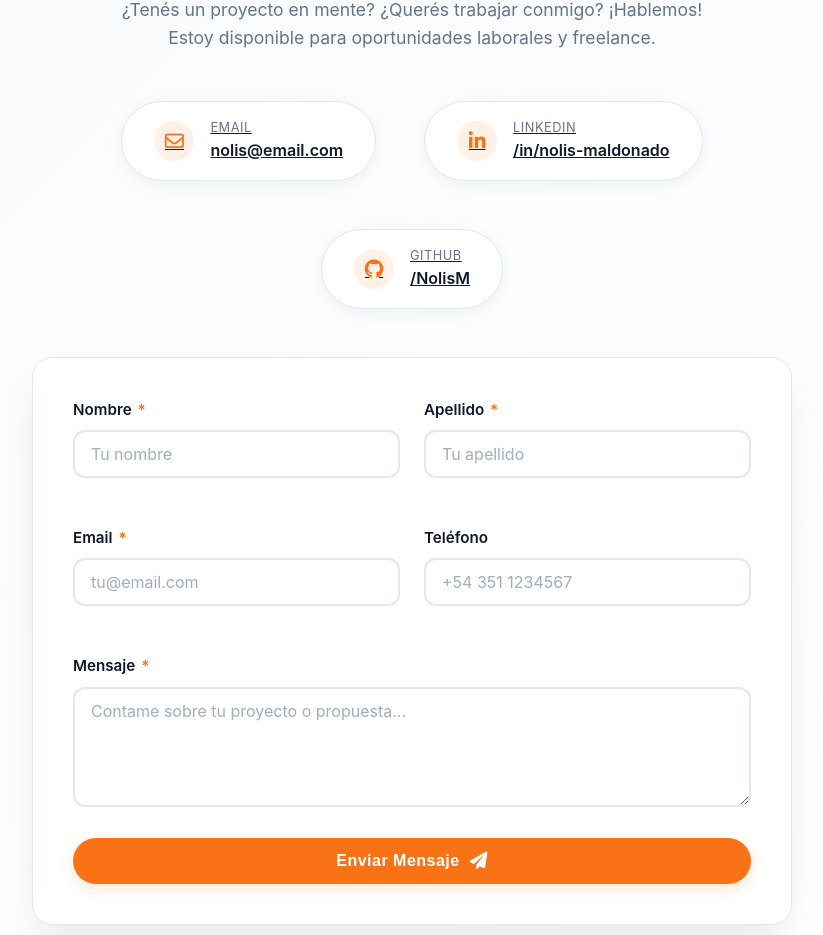
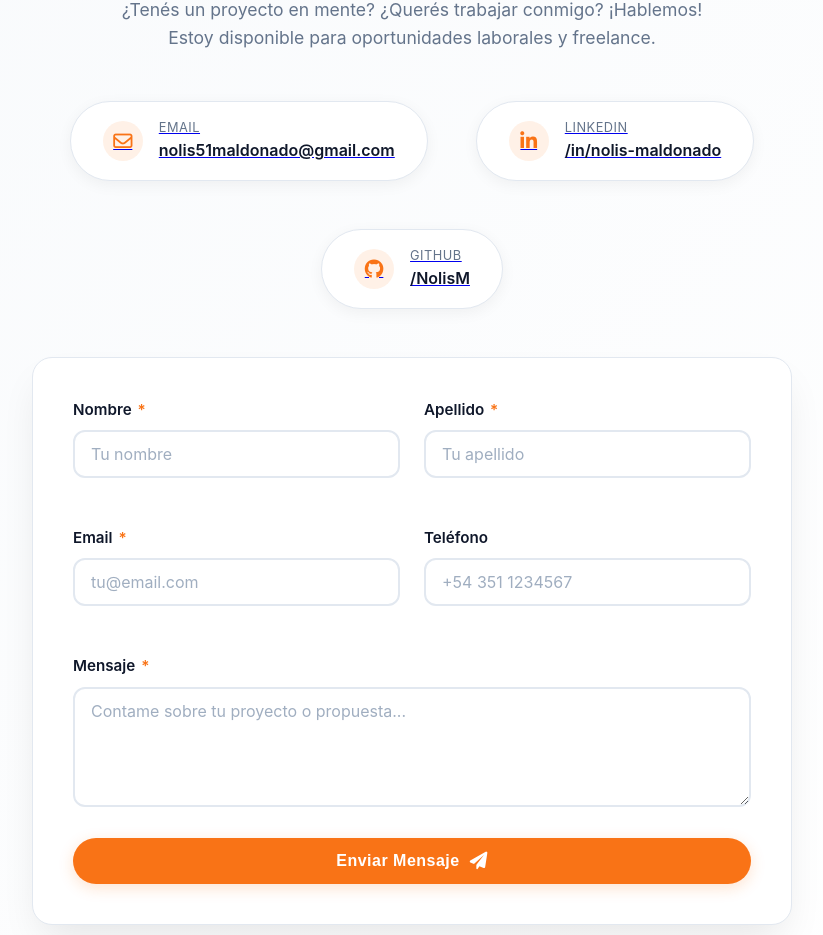
Before and after one commit to NolisM/PortFolio, a React (Create React App) app: page / in a window 1280 px wide. Shown: the part 7879-8814 px from the top of the page, without its empty margins (228-1051 px from the left). Built offline with nearby package versions, Linux system fonts and the light colour scheme; some icons are missing.

Commit message:
fix: mail

```diff
--- a/src/components/Contact.js
+++ b/src/components/Contact.js
@@ -89,7 +89,7 @@ const Contact = () => {
             </div>
             <div className="contact-info-text">
               <span className="contact-info-label">Email</span>
-              <span className="contact-info-value">nolis@email.com</span>
+              <span className="contact-info-value">nolis51maldonado@gmail.com</span>
             </div>
           </a>
 
```
